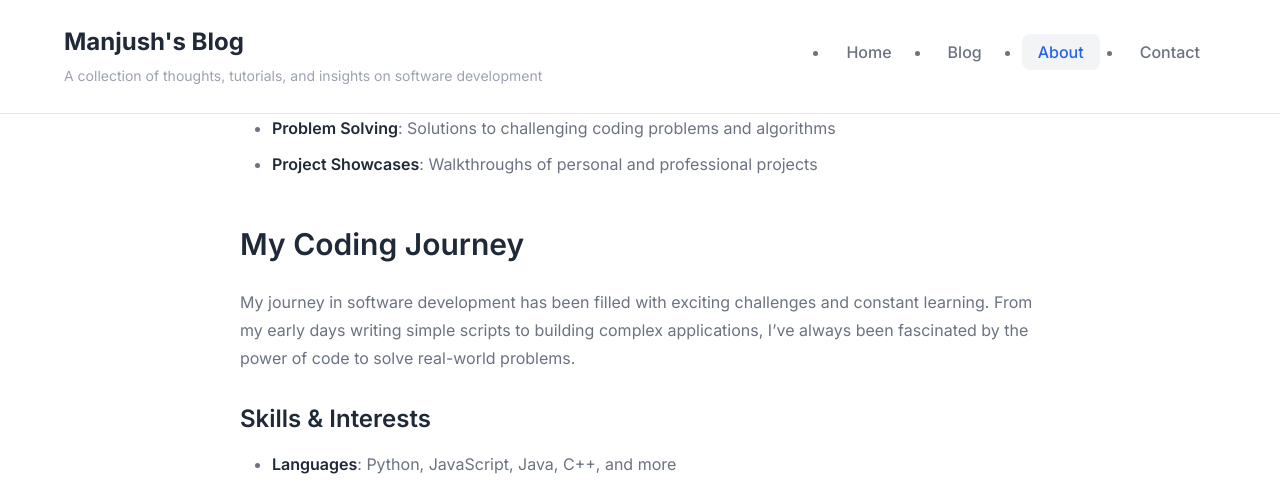
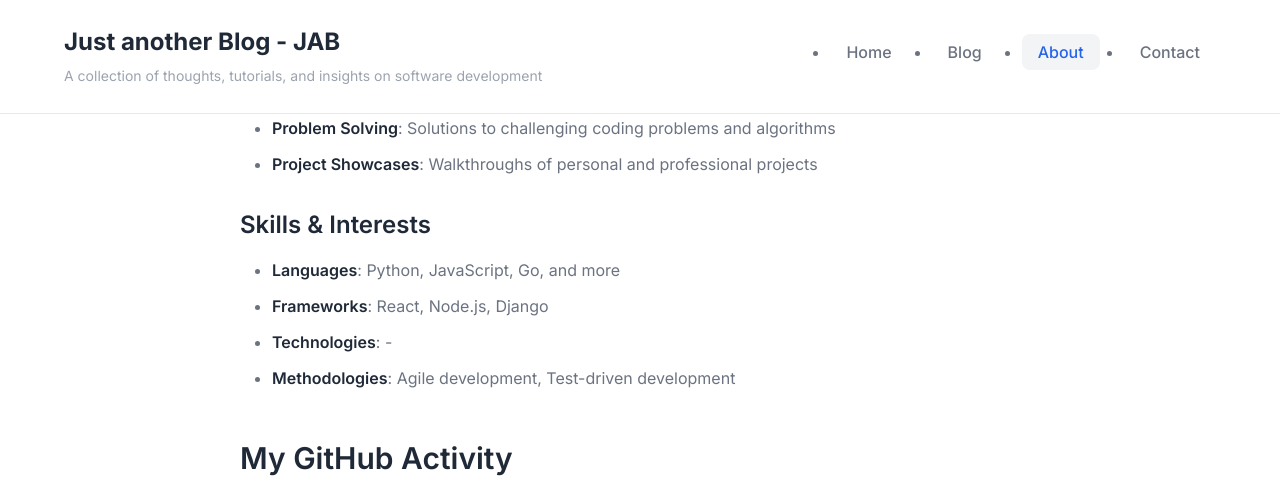
Before and after one commit to manjushsh/manjushsh, a Jekyll site: the page built from about.md, in a window 1280 px wide and 1400 px high, scrolled down 784 px. Shown: the top 492 px of the window. Built offline with Jekyll 4.4.1, drawn with Linux system fonts in a browser that asks for light colours; some of the changed text lies outside the part shown.

Commit message:
more changes

```diff
--- a/_config.yml
+++ b/_config.yml
@@ -1,8 +1,8 @@
 # Site settings
-title: "Manjush's Blog"
+title: "Just another Blog - JAB"
 description: "A collection of thoughts, tutorials, and insights on software development"
-author: "Manjush"
-email: "your-email@example.com"
+author: "manjushsh"
+email: "dpbzbpj6v@mozmail.com"
 url: "https://manjushsh.github.io"
 baseurl: "/manjushsh"
 
--- a/about.md
+++ b/about.md
@@ -5,7 +5,7 @@
 permalink: /about/
 ---
 
-# Hello, I'm Manjush! 👋
+# Hello, I'm manjushsh! 👋
 
 Welcome to my personal blog where I share my journey in software development, programming insights, and technical experiences.
 
@@ -23,44 +23,37 @@
 - **Problem Solving**: Solutions to challenging coding problems and algorithms
 - **Project Showcases**: Walkthroughs of personal and professional projects
 
-## My Coding Journey
-
-My journey in software development has been filled with exciting challenges and constant learning. From my early days writing simple scripts to building complex applications, I've always been fascinated by the power of code to solve real-world problems.
-
 ### Skills & Interests
 
-- **Languages**: Python, JavaScript, Java, C++, and more
-- **Frameworks**: React, Node.js, Django, Spring Boot
-- **Technologies**: Cloud computing, DevOps, Machine Learning
+- **Languages**: Python, JavaScript, Go, and more
+- **Frameworks**: React, Node.js, Django
+- **Technologies**: -
 - **Methodologies**: Agile development, Test-driven development
 
 ## My GitHub Activity
 
 Here's a snapshot of my recent coding activity:
 
-![Manjush's GitHub stats](https://github-readme-stats.vercel.app/api?username=manjushsh&show_icons=true&theme=dark)
+![manjushsh's GitHub stats](https://github-readme-stats.vercel.app/api?username=manjushsh&show_icons=true&theme=dark)
 
 ## Connect With Me
 
 I love connecting with fellow developers and tech enthusiasts! Feel free to reach out:
 
 - **GitHub**: [github.com/manjushsh](https://github.com/manjushsh)
-- **HackerRank**: [hackerrank.com/manjushsh](https://www.hackerrank.com/manjushsh)
-- **HackerEarth**: [hackerearth.com/@manjushsh](https://www.hackerearth.com/@manjushsh)
+- **Dev.to**: [dev.to/manjushsh](https://dev.to/manjushsh)
 
 ## Blog Philosophy
 
 I believe in:
 
-- **Quality over Quantity**: Every post is carefully crafted with practical value
+- **Quality over Quantity**: When something is carefully crafted with practical value
 - **Learning Together**: Programming is better when we help each other grow
 - **Real-World Focus**: Content that you can actually use in your projects
 - **Continuous Improvement**: Always learning and sharing new discoveries
 
 ## Fun Facts
 
-- ☕ Coffee fuels my coding sessions
-- 🎮 I enjoy solving algorithmic puzzles in my free time
 - 📚 Always reading about new technologies and methodologies
 - 🌱 Passionate about mentoring junior developers
 
```
Also changed, not shown: _posts/2025-09-25-javascript-es6-features.md (+1 -1 lines), _posts/2025-09-26-spec-driven-dev-with-github-speckit.md (+1 -1 lines), contact.md (+4 -8 lines), README.md.
